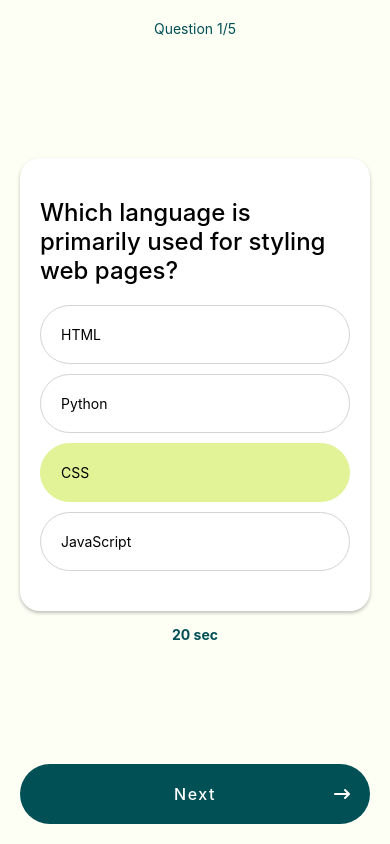
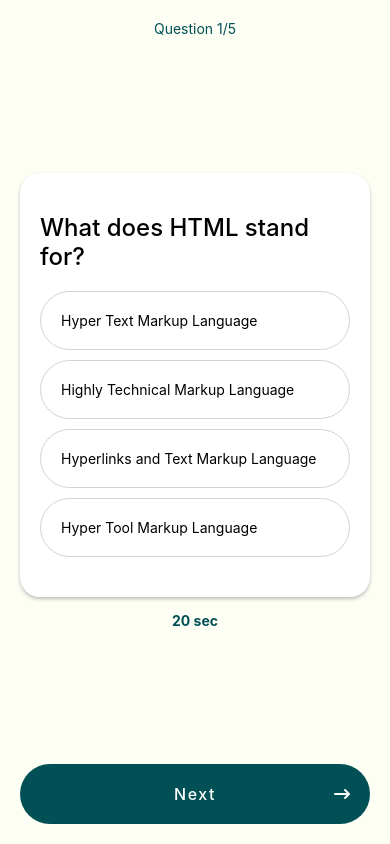
Before and after one commit to badgersmans/Quiz, a React Native app: screen / in a window 390 px wide. Built offline with nearby package versions, Linux system fonts and the light colour scheme.

Commit message:
5_useState

```diff
--- a/src/app/QuizScreen.tsx
+++ b/src/app/QuizScreen.tsx
@@ -1,14 +1,20 @@
 import { View, StyleSheet, Text, SafeAreaView } from 'react-native'
-import React from 'react'
+import {useState} from 'react'
 import QuestionCard from '../components/QuestionCard'
 import questions from '../questions';
 import Card from '../components/Card';
 import CustomButton from '../components/CustomButton';
 import FontAwesome6 from '@expo/vector-icons/FontAwesome6';
 
-const question = questions[1];
 
 export default function QuizScreen() {
+  const [questionIndex, setQuestionIndex] = useState(0);
+  const question = questions[questionIndex];
+
+  const onNext = () => {
+    setQuestionIndex(questionIndex + 1);
+  }
+
   return (
     <SafeAreaView style={styles.page}>
       <View style={styles.container}>
@@ -37,7 +43,7 @@
           rightIcon= {
             <FontAwesome6 name="arrow-right-long" size={16} color="white" />
           }
-          onPress={() => console.log('pressed')}
+          onPress={onNext }
           onLongPress={() => console.log("long pressed")}
         />
       </View>
--- a/src/components/QuestionCard.tsx
+++ b/src/components/QuestionCard.tsx
@@ -1,5 +1,5 @@
 import { View } from 'react-native'
-import React from 'react'
+import {useState} from 'react'
 import AnswerOption from './AnswerOption'
 import { Question } from '../types'
 import Card from './Card'
@@ -9,10 +9,10 @@
 }
 
 export default function QuestionCard({ question }: QuestionCard) {
-
-    const selectedOption = question.options[2];
+    const [selectedOption, setSelectedOption] = useState<string | undefined>();
 
     const onOptionSelected = (option: string) => {
+        setSelectedOption(option)
         console.log("selected", option)
     }
 
```
